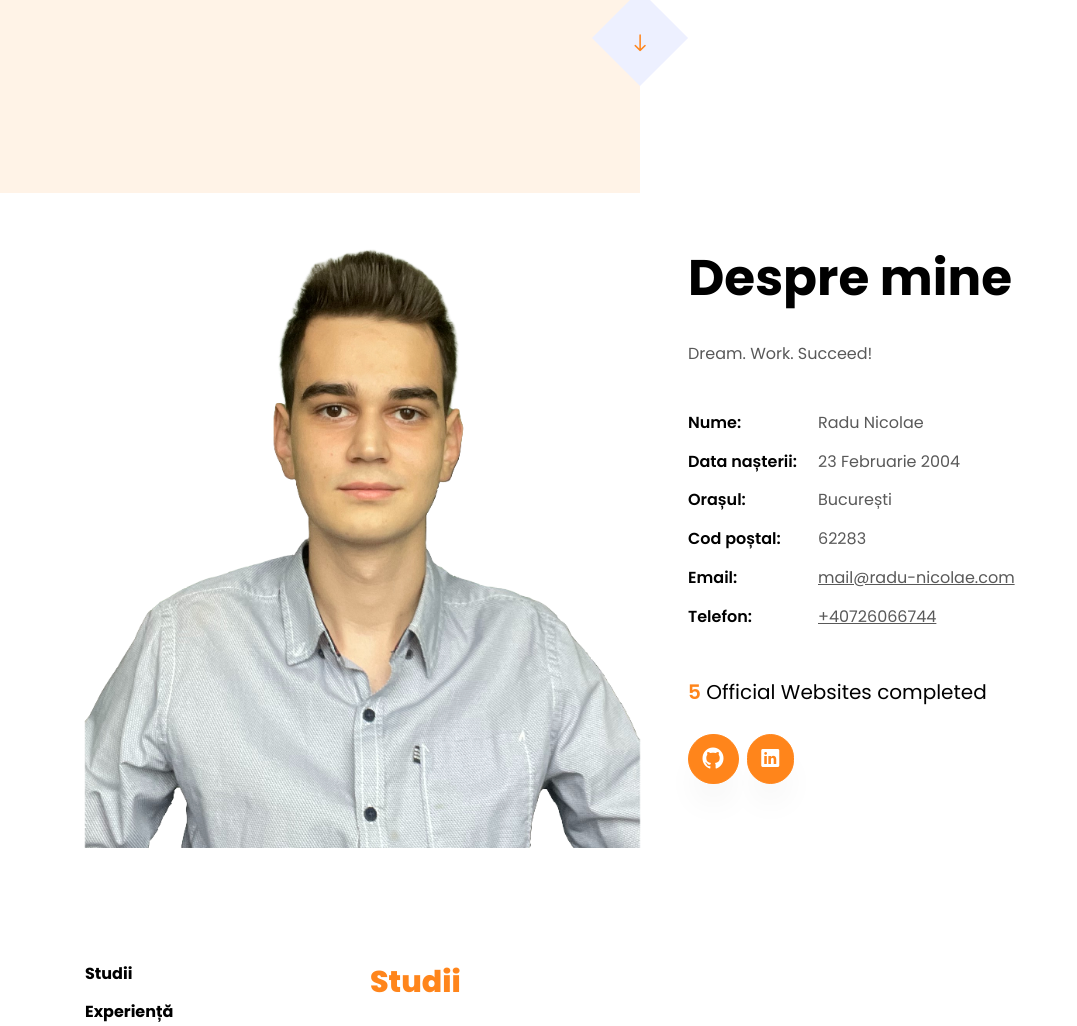
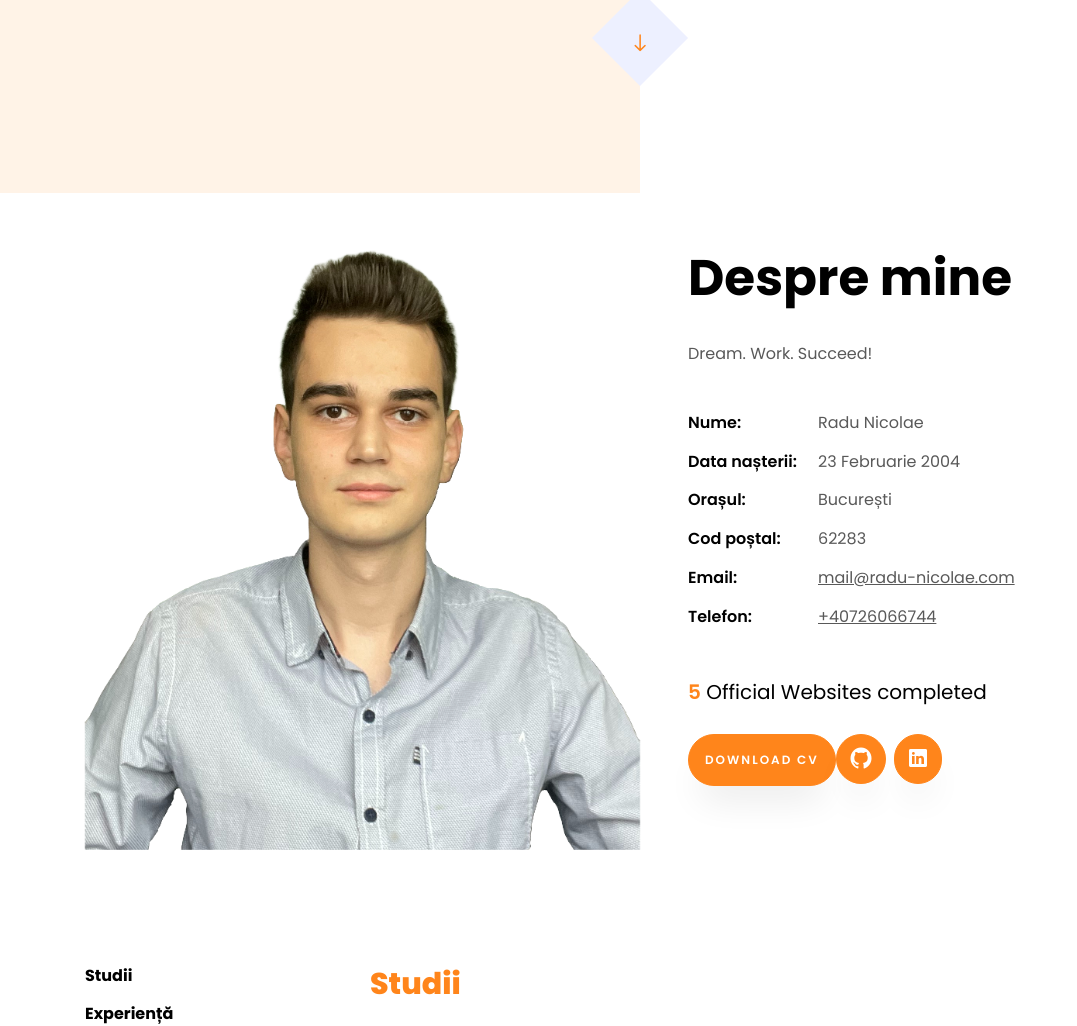
Before and after one commit to Radu-Nicolae/radu-nicolae.com, a PHP site: page /ro.php in a window 1280 px wide. Shown: the part 607-1633 px from the top of the page, without its empty margins (0-1077 px from the left). Run offline with PHP 8.4, Linux system fonts and the light colour scheme; data that the repository does not hold is empty; some libraries are stand-ins or nearby versions; some web fonts are replaced.

Commit message:
Button cv changed

```diff
--- a/components/AboutMe.php
+++ b/components/AboutMe.php
@@ -40,8 +40,8 @@
                             <span>Official Websites completed</span>
                         </p>
 <!--                        <p><a href="CV-RaduNicolae.pdf" class="btn btn-primary py-3 px-3" download>Download CV</a></p>-->
-<!--                        <p><a href="CV-RaduNicolae.pdf" class="btn btn-primary py-3 px-3" download>Download CV</a></p>-->
                         <div style="display: flex;">
+                            <p><a href="CV-RaduNicolae.pdf" class="btn btn-primary py-3 px-3" download>Download CV</a></p>
                             <p><a href="https://github.com/Radu-Nicolae" class="btn btn-primary" style="margin-right: 0.5rem"><span class="ion-logo-github" style="padding-left: 0.1rem; font-size: 200%; color: white !important;"></span></a></p>
                             <p><a href="https://www.linkedin.com/in/radunicolae-dev/" class="btn btn-primary"><span class="ion-logo-linkedin" style="font-size: 200%; padding-left: 0.1rem; color: white !important;"></span></a></p>
                         </div>
```
